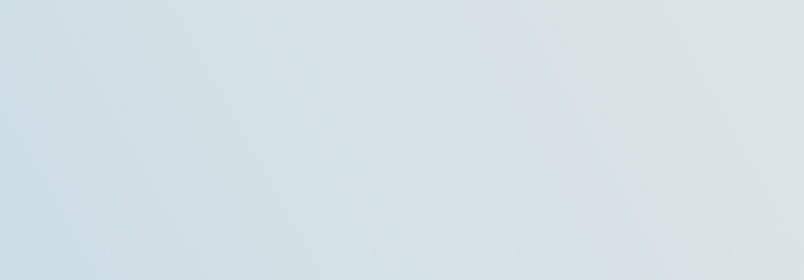
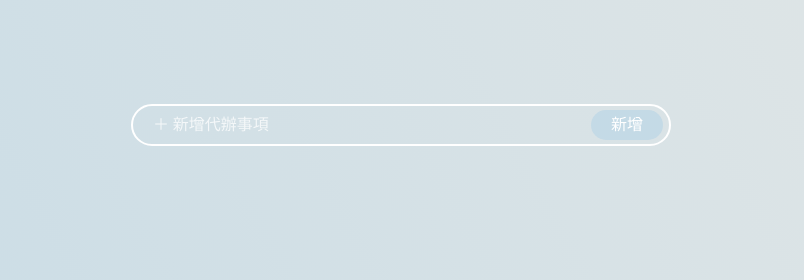
Before and after one commit to EasonChiang7178/f2e-pomodoro, a Gatsby site: page /task in a window 1280 px wide. Before the commit this address had no page. Shown: the top 280 px of the page, 241-1045 px from the left. Built offline with nearby package versions, Linux system fonts and the light colour scheme; Gatsby itself is replaced by a stand-in of ours.

Commit message:
create TaskInput component

```diff
--- a/package.json
+++ b/package.json
@@ -21,6 +21,7 @@
     "react": "^16.8.6",
     "react-dom": "^16.8.6",
     "react-helmet": "^5.2.1",
+    "shortid": "^2.2.14",
     "styled-components": "^4.3.2",
     "styled-normalize": "^8.0.6"
   },
--- /dev/null
+++ b/src/components/TaskInput.js
@@ -0,0 +1,116 @@
+import React from "react"
+import PropTypes from "prop-types"
+import styled from "styled-components"
+import shortId from "shortid"
+
+import TaskConsumer from "../contexts/TaskContext"
+
+import COLORS from "../constants/theme"
+
+const InputWrapper = styled.div`
+  width: 100%;
+  border-radius: 31px;
+  border: solid 2px white;
+  display: flex;
+  align-items: center;
+`
+
+const Input = styled.input`
+  padding: 8px 20px;
+  width: 100%;
+  border: none;
+  background: transparent;
+  color: ${COLORS.ACCENT_COLOR};
+  line-height: 22px;
+
+  &:focus {
+    outline: none;
+  }
+
+  &::-webkit-input-placeholder { /* Chrome/Opera/Safari */
+    color: rgba(255, 255, 255, .75);
+  }
+  &::-moz-placeholder { /* Firefox 19+ */
+    color: rgba(255, 255, 255, .75);
+  }
+  &:-ms-input-placeholder { /* IE 10+ */
+    color: rgba(255, 255, 255, .75);
+  }
+  &:-moz-placeholder { /* Firefox 18- */
+    color: rgba(255, 255, 255, .75);
+  }
+`
+
+const Button = styled.button`
+  margin-right: 6px;
+  padding: 4px 20px;
+  border: none;
+  border-radius: 26px;
+  background: ${props => props.disabled ? COLORS.SECONDARY_COLOR : COLORS.ACCENT_COLOR };
+  color: white;
+  line-height: 22px;
+  flex: 0 0 auto;
+  cursor: ${props => props.disabled ? "not-allowed" : "pointer"};
+
+  &:focus {
+    outline: none;
+  }
+`
+
+class TaskInput extends React.PureComponent {
+  static propTypes = {
+    onCreateTaskButtonClick: PropTypes.func.isRequired
+  }
+
+  constructor(props) {
+    super(props)
+
+    this.state = {
+      inputTaskName: ""
+    }
+  }
+
+  handleCreateTaskButtonClick = () => {
+    const createdTaskName = this.state.inputTaskName
+    this.props.onCreateTaskButtonClick({
+      id: shortId.generate(),
+      name: createdTaskName,
+      iteration: 0
+    })
+
+    this.setState(() => ({ inputTaskName: "" }))
+  }
+
+  handleInputChange = (e) => {
+    const updatedValue = e.currentTarget.value
+    this.setState(() => ({ inputTaskName: updatedValue }))
+  }
+
+  render = () => {
+    const { inputTaskName } = this.state
+
+    const isCreatedButtonDisabled = inputTaskName.length === 0 ? true : false
+
+    return (
+      <InputWrapper>
+        <Input placeholder="＋ 新增代辦事項" value={inputTaskName} onChange={this.handleInputChange} />
+        <Button
+          disabled={isCreatedButtonDisabled}
+          onClick={this.handleCreateTaskButtonClick}
+        >
+          新增
+        </Button>
+      </InputWrapper>
+    )
+  }
+}
+
+const TaskInputContainer = () => (
+  <TaskConsumer>
+    {({ addTodoTask }) => (
+      <TaskInput onCreateTaskButtonClick={addTodoTask} />
+    )}
+  </TaskConsumer>
+)
+
+export default TaskInputContainer
--- a/src/components/seo.js
+++ b/src/components/seo.js
@@ -33,7 +33,7 @@ function SEO({ description, lang, meta, title }) {
         lang,
       }}
       title={title}
-      titleTemplate={`%s | ${site.siteMetadata.title}`}
+      titleTemplate={`%s`}
       meta={[
         {
           name: `description`,
--- /dev/null
+++ b/src/contexts/TaskContext.js
@@ -0,0 +1,68 @@
+import React from "react"
+
+const defaultContextValue = {
+  tasks: [],
+  curFocusTaskId: "",
+  addTodoTask: () => {},
+  removeTodoTask: () => {},
+  editTodoTask: () => {},
+  setFocusTaskId: () => {},
+}
+
+const { Provider, Consumer } = React.createContext(defaultContextValue)
+
+class TaskContextProvider extends React.PureComponent {
+  constructor() {
+    super()
+
+    this.state = {
+      ...defaultContextValue,
+      addTodoTask: this.addTodoTask,
+      removeTodoTask: this.removeTodoTask,
+      editTodoTask: this.editTodoTask,
+      setFocusTaskId: this.setFocusTaskId,
+    }
+  }
+
+  addTodoTask = (newTask) => {
+    this.setState(state => ({
+      tasks: [
+        ...state.tasks,
+        newTask,
+      ],
+    }))
+  }
+
+  removeTodoTask = (index) => {
+    this.setState(state => ({
+      tasks: [
+        ...state.tasks.slice(0, index),
+        ...state.tasks.slice(index + 1)
+      ]
+    }))
+  }
+
+  editTodoTask = (index, updatedTask) => {
+    this.setState(state => ({
+      tasks: [
+        ...state.tasks.slice(0, index),
+        updatedTask,
+        ...state.tasks.slice(index + 1)
+      ]
+    }))
+  }
+
+  setFocusTaskId = (taskId) => {
+    this.setState(() => ({
+      curFocusTaskId: taskId
+    }))
+  }
+
+  render = () => (
+    <Provider value={this.state}>
+      {this.props.children}
+    </Provider>
+  )
+}
+
+export { Consumer as default, TaskContextProvider }
--- a/src/contexts/TodoContext.js
+++ /dev/null
@@ -1,38 +0,0 @@
-import React from "react"
-
-const defaultContextValue = {
-  data: {
-    menuOpen: false,
-  },
-  set: () => {},
-}
-
-const { Provider, Consumer } = React.createContext(defaultContextValue)
-
-class TodoContextProvider extends React.PureComponent {
-  constructor() {
-    super()
-
-    this.state = {
-      ...defaultContextValue,
-      set: this.setData,
-    }
-  }
-
-  setData = (newData) => {
-    this.setState(state => ({
-      data: {
-        ...state.data,
-        ...newData,
-      },
-    }))
-  }
-
-  render = () => (
-    <Provider value={this.state}>
-      {this.props.children}
-    </Provider>
-  )
-}
-
-export { Consumer as default, TodoContextProvider }
--- a/src/layouts/GlobalStyles.js
+++ b/src/layouts/GlobalStyles.js
@@ -5,7 +5,7 @@ import { createGlobalStyle } from 'styled-components'
 const Global = createGlobalStyle`
   @import url('https://fonts.googleapis.com/css?family=Cormorant+Garamond:400,600&display=swap');
   body {
-    font-family: 'Cormorant Garamond', serif;
+    font-family: 'Cormorant Garamond', -apple-system, BlinkMacSystemFont, 'Segoe UI', 'Open Sans', 'Helvetica Neue', sans-serif;
   }
 `
 
--- a/src/layouts/Navbar/index.js
+++ b/src/layouts/Navbar/index.js
@@ -26,7 +26,7 @@ const NavItemList = styled.ul`
 export default () => {
   const timerPath = '/'
   const taskPath = '/task'
-  const settingPath = '/setting'
+  const settingPath = '/settings'
 
   const curPath = globalHistory.location.pathname
 
--- a/src/layouts/index.js
+++ b/src/layouts/index.js
@@ -1,7 +1,7 @@
 import React from "react"
 import PropTypes from "prop-types"
 
-import { TodoContextProvider } from "../contexts/TodoContext"
+import { TaskContextProvider } from "../contexts/TaskContext"
 import { TimerContextProvider } from "../contexts/TimerContext"
 
 import GlobalStyles from './GlobalStyles'
@@ -15,13 +15,13 @@ const Layout = ({ children }) => {
       <GlobalStyles />
 
       <TimerContextProvider>
-        <TodoContextProvider>
+        <TaskContextProvider>
           <Background />
           <Navbar />
           <PageContainer>
             {children}
           </PageContainer>
-        </TodoContextProvider>
+        </TaskContextProvider>
       </TimerContextProvider>
     </>
   )
--- /dev/null
+++ b/src/pages/task.js
@@ -0,0 +1,23 @@
+import React from "react"
+import styled from "styled-components"
+
+import TaskInput from "../components/TaskInput"
+import SEO from "../components/seo"
+
+const TaskContainer = styled.div`
+  padding-top: 104px;
+  width: 536px;
+  height: 100vh;
+  min-height: 664px;
+`
+
+const TaskPage = () => (
+  <>
+    <SEO title="平靜蕃茄鐘 - 代辦事項" />
+    <TaskContainer>
+      <TaskInput onCreateTaskButtonClick={(task) => console.warn(task)} />
+    </TaskContainer>
+  </>
+)
+
+export default TaskPage
```
Also changed, not shown: src/pages/index.js (+5 -20 lines), src/pages/page-2.js (deleted, +0 -15 lines), 1 other file.
